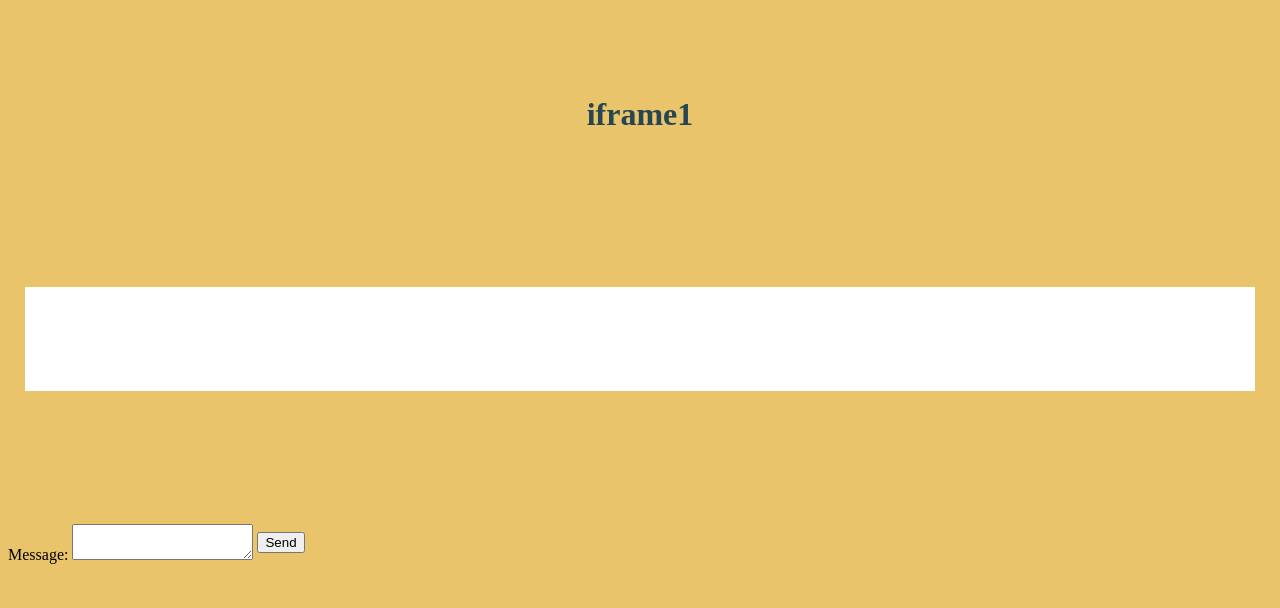
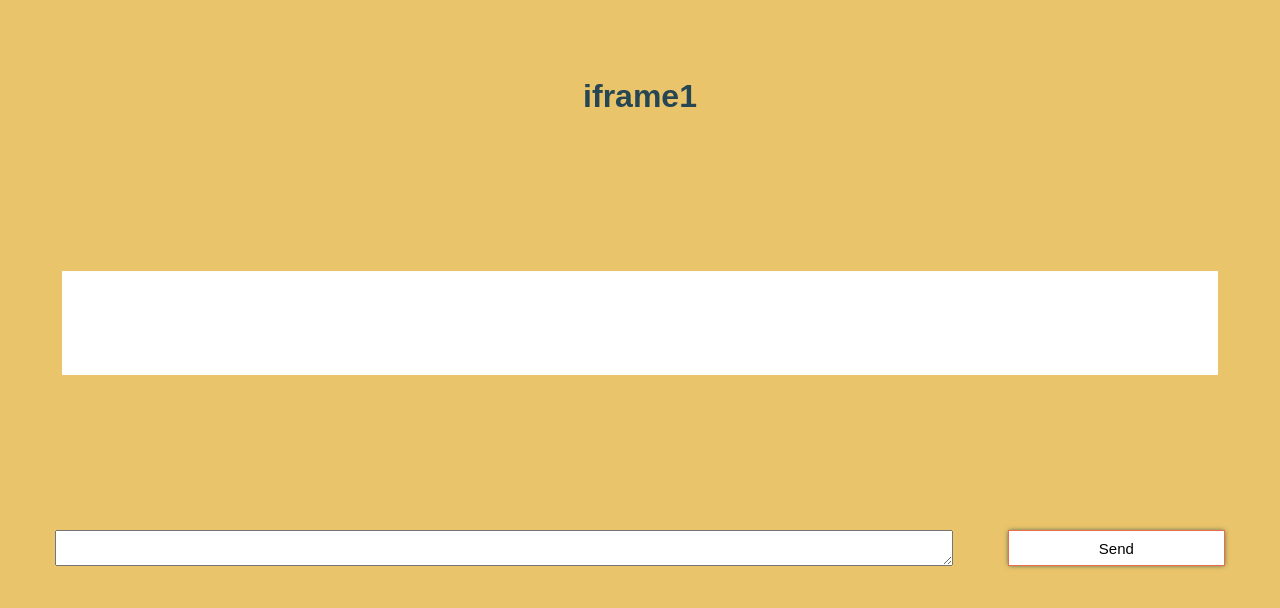
Before and after one commit to GroovyHooked/postMessage, a plain HTML site: page postMessage_iframe1/index.html in a window 1280 px wide. Drawn offline with Linux system fonts and the light colour scheme.

Commit message:
Prevent from sending duplicate & blank message

```diff
--- a/postMessage_iframe1/index.html
+++ b/postMessage_iframe1/index.html
@@ -12,7 +12,6 @@
     <h1>iframe1</h1>
     <div class="display"></div>
     <div class="bottom">
-      <label for="msg">Message:</label>
       <textarea id="message" name="user_message"></textarea>
       <button type="submit" id="submitiframe">Send</button>
     </div>
--- a/postMessage_iframe1/script.js
+++ b/postMessage_iframe1/script.js
@@ -8,25 +8,31 @@ let message;
 port.innerText = extractOrigin(window.location.href);
 
 textNode.addEventListener('input', (event) => {
+  if(event.data == null) {
+    sendMesage()
+   }
   message = event.target.value;
 });
 
 buttonIframe.addEventListener('click', sendMesage);
+window.addEventListener('message', (e) => handleEvent(e));
 
-addEventListener('message', (e) => {
-  if (e.data.message === '') {
+function handleEvent(event) {
+  if (event.data.message === '') {
     while (display.firstChild) display.removeChild(display.firstChild);
     return;
   }
-  if (e.data.message === undefined) return;
-  displaymessages(e.data.message);
+  if (event.data.message === undefined) return;
+  displaymessages(event.data.message);
   display.scrollTop = display.scrollHeight;
-});
+}
 
 function sendMesage() {
+  if (message === '') return;
   if (window && window.parent) {
     window.parent.postMessage({ message }, 'http://127.0.0.1:5500');
   }
+  message = '';
   textNode.value = '';
 }
 
--- a/postMessage_iframe1/style.css
+++ b/postMessage_iframe1/style.css
@@ -1,3 +1,8 @@
+* {
+	padding: 0;
+	margin: 0;
+	}
+
 body {
   background-color: #E9C46A;
 }
@@ -10,7 +15,7 @@ body {
 }
 
 .display{
-  width: 97%;
+  width: 90%;
   height: 100px;
   background-color: white;
   overflow: auto;
@@ -18,9 +23,21 @@ body {
   margin: 0 auto;
 }
 
+textarea{
+  font-size: 15px;
+  width: 70%;
+}
+
+.bottom {
+  display: flex;
+  flex-wrap: wrap;
+  justify-content: space-evenly;
+}
+
 h1{
   color: #264653;
   text-align: center;
+  font-family: sans-serif;
 }
 
 p{
@@ -28,7 +45,15 @@ p{
   padding: 0;
 }
 
-#submitiframe{
-  position: relative;
-  top: -13px;
+#submitiframe {
+  width: 17%;
+  font-size: 15px;
+  border: 1px solid #E76F51;
+  background-color: #fff;
+  box-shadow: 0 0 5px -1px#264653;
+  cursor: pointer;
 }
+
+#submitiframe:active {
+  color: rgb(131, 130, 130);
+}
--- a/postMessage_iframe2/style.css
+++ b/postMessage_iframe2/style.css
@@ -1,3 +1,8 @@
+* {
+	padding: 0;
+	margin: 0;
+	}
+
 body {
   background-color: #2A9D8F;
 }
@@ -10,7 +15,7 @@ body {
 }
 
 .display{
-  width: 97%;
+  width: 90%;
   height: 100px;
   background-color: white;
   overflow: auto;
@@ -18,9 +23,21 @@ body {
   margin: 0 auto;
 }
 
+textarea{
+  font-size: 15px;
+  width: 70%;
+}
+
+.bottom {
+  display: flex;
+  flex-wrap: wrap;
+  justify-content: space-evenly;
+}
+
 h1{
   color: #264653;
   text-align: center;
+  font-family: sans-serif;
 }
 
 p{
@@ -28,7 +45,15 @@ p{
   padding: 0;
 }
 
-#submitiframe{
-  position: relative;
-  top: -13px;
+#submitiframe {
+  width: 17%;
+  font-size: 15px;
+  border: 1px solid #E76F51;
+  background-color: #fff;
+  box-shadow: 0 0 5px -1px#264653;
+  cursor: pointer;
 }
+
+#submitiframe:active {
+  color: rgb(131, 130, 130);
+}
--- a/postMessage_parent/style.css
+++ b/postMessage_parent/style.css
@@ -1,3 +1,8 @@
+* {
+	padding: 0;
+	margin: 0;
+	}
+
 body {
   background-color: #F4A261;
 }
@@ -7,12 +12,15 @@ body {
   justify-content: space-evenly;
   align-items: center;
   flex-wrap: wrap;
+  min-height: 50vh;
 }
 
 h1{
   flex-basis: 100%;
+  margin: 20px 0;
   text-align: center;
   color: #264653;
+  font-family: sans-serif;
 }
 
 iframe{
```
Also changed, not shown: postMessage_iframe2/index.html (+0 -1 lines), postMessage_iframe2/script.js (+11 -5 lines).
